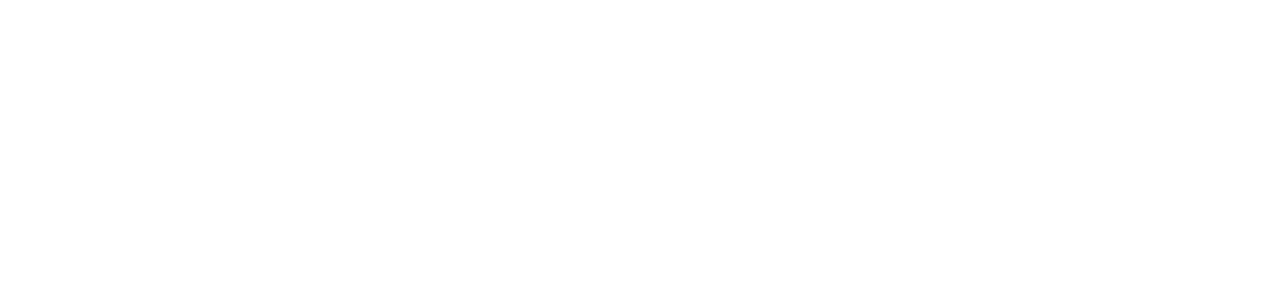
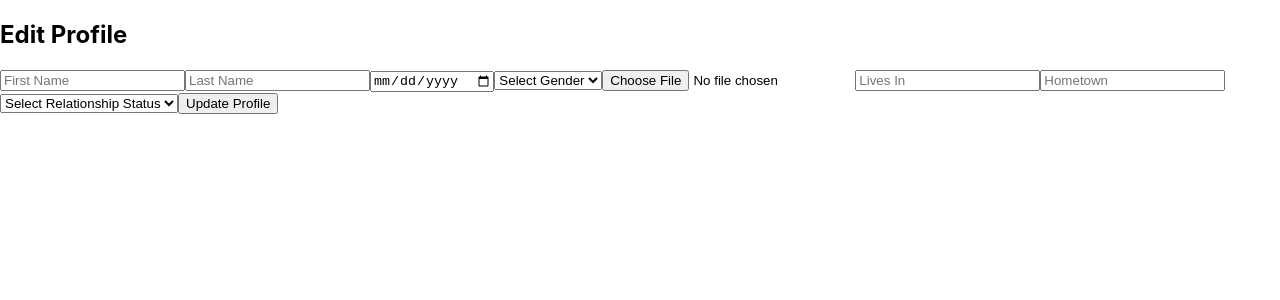
Before and after one commit to amit19singh/se-frontend, a React (Create React App) app: page /edit-profile in a window 1280 px wide. Before the commit this address had no page. Shown: the top 300 px of the page. Built offline with nearby package versions, Linux system fonts and the light colour scheme.

Commit message:
commit -m "User Profile (Can upload Posts and Update Profile Info)"

```diff
--- a/package.json
+++ b/package.json
@@ -10,8 +10,10 @@
     "react-dom": "^18.2.0",
     "react-router-dom": "^6.22.0",
     "react-scripts": "5.0.1",
-    "web-vitals": "^2.1.4"
-  },
+    "web-vitals": "^2.1.4",
+    "axios": "^0.21.1",
+    "query-string": "^7.0.0"
+    },
   "scripts": {
     "start": "react-scripts start",
     "build": "react-scripts build",
--- a/src/App.js
+++ b/src/App.js
@@ -11,6 +11,7 @@
 import UsernameSubmissionComponent from './components/UsernameSubmissionComponent';
 import TwoFactorAuth from './components/TwoFactorAuth';
 import VerifyTwoFactorAuth from './components/VerifyTwoFactorAuth';
+import EditProfile from './components/EditProfile';
 
 function App() {
   return (
@@ -28,6 +29,7 @@
           <Route path="/UsernameSubmissionComponent" element={<UsernameSubmissionComponent />} />
           <Route path="/2FA" element={<TwoFactorAuth />} />
           <Route path="/verify2FA" element={<VerifyTwoFactorAuth />} />
+          <Route path="/edit-profile" element={<EditProfile />} />
         </Routes>
       </div>
     </Router>
--- /dev/null
+++ b/src/components/EditProfile.js
@@ -0,0 +1,100 @@
+import React, { useState } from 'react';
+
+const EditProfile = () => {
+  // State hooks for user information
+  const [firstName, setFirstName] = useState('');
+  const [lastName, setLastName] = useState('');
+  const [birthday, setBirthday] = useState('');
+  const [gender, setGender] = useState('');
+  const [profilePicUrl, setProfilePicUrl] = useState(null);
+//   const [profilePicUrl, setProfilePicUrl] = useState('');
+  const [livesIn, setLivesIn] = useState('');
+  const [userHometown, setUserHometown] = useState('');
+  const [relationshipStatus, setRelationshipStatus] = useState('');
+
+  // Function to handle profile update
+  const handleProfileUpdate = async () => {
+    // const userDTO = {
+    //   firstname: firstName,
+    //   lastname: lastName,
+    //   birthday,
+    //   gender,
+    //   profilePicUrl,
+    //   livesIn,
+    //   userHometown,
+    //   relationshipStatus,
+    // };
+
+    const formData = new FormData();
+    formData.append('firstname', firstName);
+    formData.append('lastname', lastName);
+    formData.append('birthday', birthday);
+    formData.append('gender', gender);
+    formData.append('livesIn', livesIn);
+    formData.append('userHometown', userHometown);
+    formData.append('relationshipStatus', relationshipStatus);
+
+    if (profilePicUrl) {
+        formData.append('profilePicUrl', profilePicUrl);
+    }
+
+    try {
+      const token = localStorage.getItem('token');
+      const response = await fetch(`${process.env.REACT_APP_BACKEND_URL}/updateProfile`, {
+        method: 'POST',
+        headers: {
+          'Authorization': `Bearer ${token}`,
+        //   'Content-Type': 'application/json',
+        },
+        // body: JSON.stringify(userDTO),
+        body: formData,
+      });
+
+      if (response.ok) {
+        alert("Profile updated successfully")
+      }
+      else {throw new Error('Profile update failed');}
+
+      const result = await response.json();
+    //   console.log('Profile updated successfully:', result);
+      // Handle success (e.g., show success message, update UI)
+    } catch (error) {
+      console.error('Error updating profile:', error);
+      // Handle error (e.g., show error message)
+    }
+  };
+
+  return (
+    <div>
+      <h2>Edit Profile</h2>
+      <form onSubmit={(e) => {
+        e.preventDefault();
+        handleProfileUpdate();
+      }}>
+        <input type="text" placeholder="First Name" value={firstName} onChange={(e) => setFirstName(e.target.value)} />
+        <input type="text" placeholder="Last Name" value={lastName} onChange={(e) => setLastName(e.target.value)} />
+        <input type="date" placeholder="Birthday" value={birthday} onChange={(e) => setBirthday(e.target.value)} />
+        <select value={gender} onChange={(e) => setGender(e.target.value)}>
+          <option value="">Select Gender</option>
+          <option value="male">Male</option>
+          <option value="female">Female</option>
+          <option value="other">Other</option>
+        </select>
+        {/* <input type="text" placeholder="Profile Picture URL" value={profilePicUrl} onChange={(e) => setProfilePicUrl(e.target.value)} /> */}
+        <input type="file" placeholder="Profile Picture URL" accept="image/*" onChange={(e) => setProfilePicUrl(e.target.files[0])} />
+        <input type="text" placeholder="Lives In" value={livesIn} onChange={(e) => setLivesIn(e.target.value)} />
+        <input type="text" placeholder="Hometown" value={userHometown} onChange={(e) => setUserHometown(e.target.value)} />
+        <select value={relationshipStatus} onChange={(e) => setRelationshipStatus(e.target.value)}>
+          <option value="">Select Relationship Status</option>
+          <option value="single">Single</option>
+          <option value="in_a_relationship">In a Relationship</option>
+          <option value="married">Married</option>
+          <option value="complicated">It's Complicated</option>
+        </select>
+        <button type="submit">Update Profile</button>
+      </form>
+    </div>
+  );
+};
+
+export default EditProfile;
--- a/src/components/UserHome.js
+++ b/src/components/UserHome.js
@@ -4,6 +4,10 @@
 const UserHome = () => {
   const [userName, setUserName] = useState('');
   const [isTwoFactorEnabled, setisTwoFactorEnabled] = useState('');
+  const [caption, setCaption] = useState('');
+  const [postText, setPostText] = useState('');
+  const [image, setImage] = useState(null);
+  const [video, setVideo] = useState(null);
   const navigate = useNavigate();
 
   useEffect(() => {
@@ -41,11 +45,49 @@
   }, [navigate]);
 
   const handleLogout = () => {
-    // Remove the token from localStorage
     localStorage.removeItem('token');
+    navigate('/login');
+  };
 
-    // Redirect to the login page or home page
-    navigate('/login');
+  const handleFileChange = (event) => {
+    const { name, files } = event.target;
+    if (name === 'image') {
+      setImage(files[0]);
+    } else if (name === 'video') {
+      setVideo(files[0]);
+    }
+  };
+
+  const handleUpload = async () => {
+    const formData = new FormData();
+    formData.append('caption', caption);
+    formData.append('post', postText);
+    if (image) formData.append('image', image);
+    if (video) formData.append('video', video);
+    setCaption(caption);
+    setPostText(postText);
+
+    console.log(`formData: ${formData}`);
+
+    try {
+      const token = localStorage.getItem('token');
+      const response = await fetch(`${process.env.REACT_APP_BACKEND_URL}/api/user-posts/upload`, {
+        method: 'POST',
+        headers: {
+          'Authorization': `Bearer ${token}`,
+        },
+        body: formData,
+      });
+
+      if (!response.ok) {
+        throw new Error('File upload failed');
+      }
+
+      const result = await response.json();
+      console.log('Upload successful:', result);
+    } catch (error) {
+      console.error('Error uploading:', error);
+    }
   };
 
 
@@ -62,7 +104,28 @@
       <button onClick={() => navigate('/edit-profile')}>Edit Profile</button>
       <button onClick={() => navigate('/settings')}>Settings</button>
       <button onClick={() => navigate('/2FA', { state: { username: userName , isTwoFactorEnabled: isTwoFactorEnabled} })}>2 Factor Authentication</button>
-
+      <div style={{ padding: '20px' }}>
+      {/* Existing UI elements */}
+      <div>
+        <label>
+          Caption:
+          <input type="text" value={caption} onChange={(e) => setCaption(e.target.value)} />
+        </label>
+        <label>
+          Post Text:
+          <textarea value={postText} onChange={(e) => setPostText(e.target.value)} />
+        </label>
+        <label>
+          Image:
+          <input type="file" name="image" accept="image/*" onChange={handleFileChange} />
+        </label>
+        <label>
+          Video:
+          <input type="file" name="video" accept="video/*" onChange={handleFileChange} />
+        </label>
+        <button onClick={handleUpload}>Upload</button>
+      </div>
+    </div>
     </div>
   );
 };
```
Also changed, not shown: src/components/LoginPage.js (+1 -59 lines), 1 other file (tests, documents, lock files or other folders).
